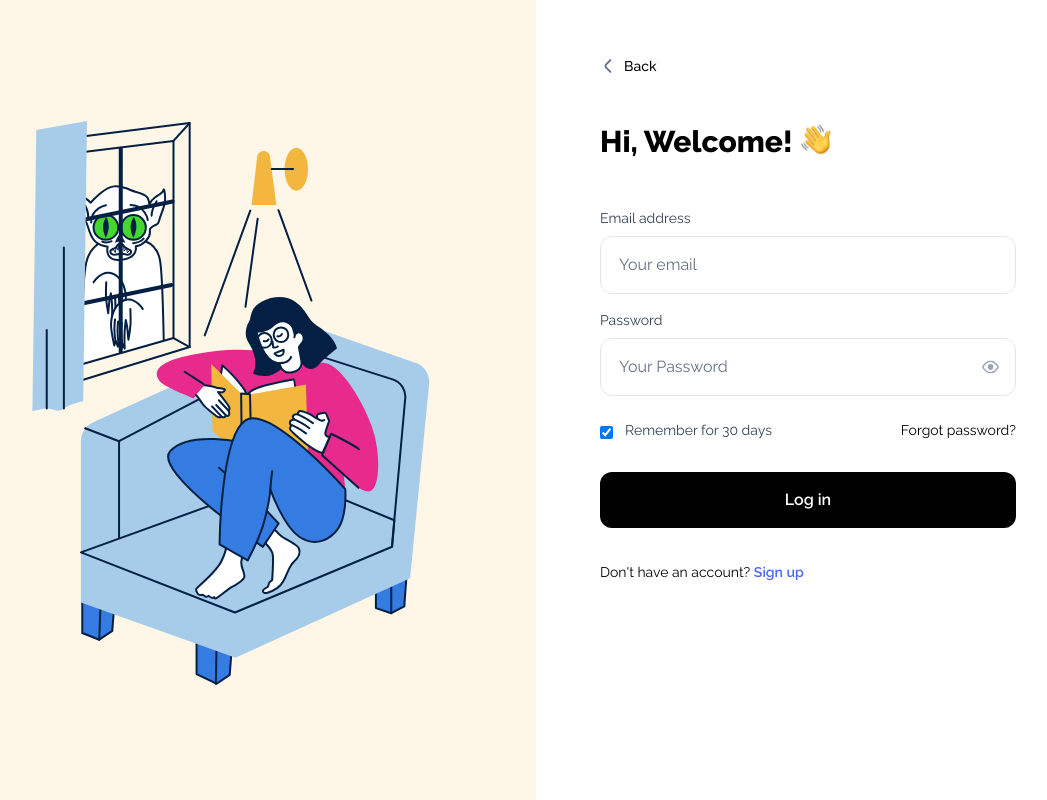
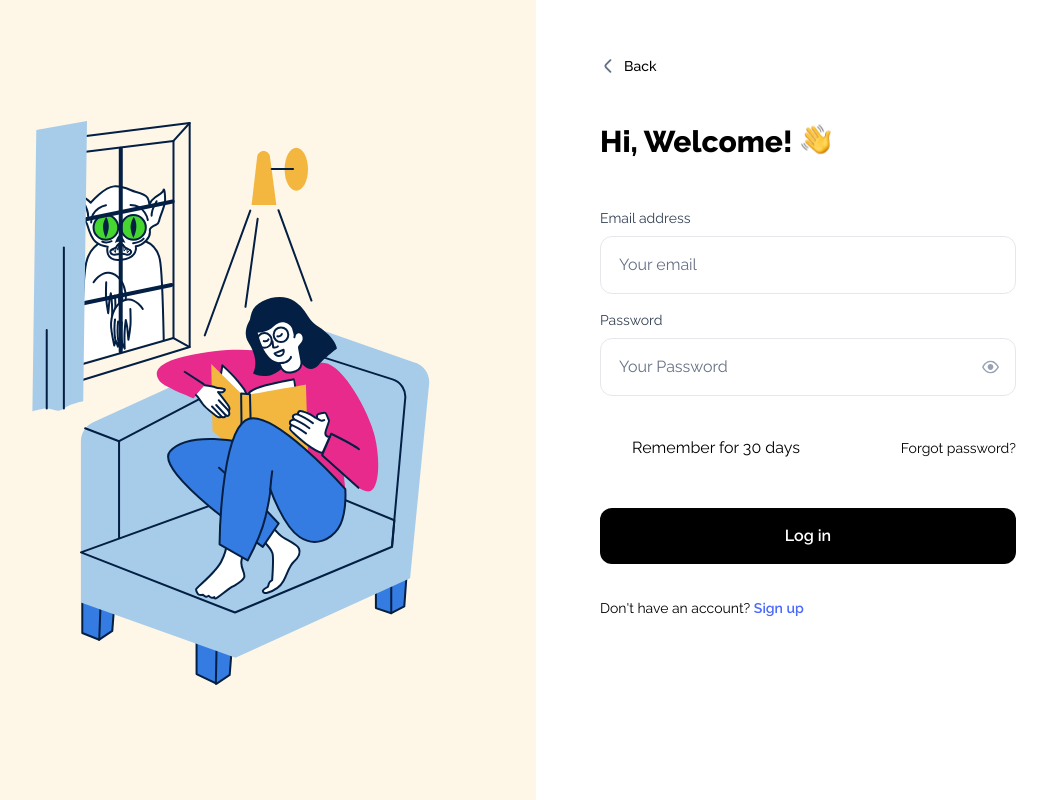
Before and after one commit to SousouBer/quizwiz-frontend, a Vue app: page /login in a window 1280 px wide. Shown: the whole page, without its empty margins (40-1087 px from the left). Built offline with nearby package versions, Linux system fonts and the light colour scheme.

Commit message:
refactor: use custom checkbox for login and register, fix style issues

```diff
--- a/src/assets/styles.css
+++ b/src/assets/styles.css
@@ -22,16 +22,16 @@
   transform: translate(-4rem, 65%);
 }
 
-.input-radio {
+.input-checkbox {
   appearance: none;
   cursor: pointer;
   border-radius: 50%;
 }
 
-.input-radio:checked {
+.input-checkbox:checked {
   background-color: #000;
 }
 
-.input-radio:checked + .show-tick-icon {
+.input-checkbox:checked + .show-tick-icon {
   display: block;
 }
--- a/src/components/ui/form/InputRadio.vue
+++ b/src/components/ui/form/InputCheckbox.vue
@@ -1,10 +1,10 @@
 <template>
   <div class="flex flex-row items-center gap-3 my-6 relative">
     <Field
-      class="w-5 h-5 input-radio"
-      type="chckbox"
-      :id="identifier"
-      :name="identifier"
+      class="w-5 h-5 input-checkbox"
+      type="checkbox"
+      :name="name"
+      v-model="isChecked"
     />
     <IconTick
       width="15"
@@ -12,7 +12,7 @@
       class="cursor-pointer absolute hidden show-tick-icon top-0 left-0 transform translate-x-1/4 translate-y-1/3"
       @click="uncheckCheckbox"
     />
-    <label :for="identifier">{{ label }}</label>
+    <label :for="name">{{ label }}</label>
   </div>
 </template>
 
@@ -30,7 +30,7 @@ export default {
       type: String,
       required: true,
     },
-    identifier: {
+    name: {
       type: String,
       required: true,
     },
--- a/src/views/LoginView.vue
+++ b/src/views/LoginView.vue
@@ -33,17 +33,12 @@
           rules="required"
           :error="errors['password'] ? true : false"
         />
-        <div class="flex justify-between py-2">
-          <div class="flex gap-3 items-center">
-            <inputBase
-              inputType="checkbox"
-              inputId="remember"
-              inputName="remember"
-              inputPlaceholder="Remember me"
-              ref="remember"
-            />
-            <label-base labelFor="remember">Remember for 30 days</label-base>
-          </div>
+        <div class="flex justify-between items-center my-2">
+          <InputCheckbox
+            class="my-2"
+            label="Remember for 30 days"
+            name="remember"
+          />
           <router-link to="/forgot-password" class="text-sm"
             >Forgot password?</router-link
           >
@@ -66,8 +61,6 @@
 <script>
 import HeadingForm from "@/components/ui/form/HeadingForm.vue";
 import LinkAuthentication from "@/components/ui/form/LinkAuthentication.vue";
-import InputBase from "@/components/ui/form/InputBase.vue";
-import LabelBase from "@/components/ui/form/LabelBase.vue";
 import ButtonSubmit from "@/components/ui/form/ButtonSubmit.vue";
 import IconHand from "@/components/icons/IconHand.vue";
 import LayoutsForm from "@/components/layouts/LayoutsForm.vue";
@@ -75,6 +68,7 @@ import LayoutsAuthImage from "@/components/layouts/LayoutsAuthImage.vue";
 import WrappersLinkAuthentication from "@/components/wrappers/WrappersLinkAuthentication.vue";
 import LayoutsAuthMain from "@/components/layouts/LayoutsAuthMain.vue";
 import InputAuth from "@/components/ui/form/InputAuth.vue";
+import InputCheckbox from "@/components/ui/form/InputCheckbox.vue";
 
 import { Form as ValidationForm } from "vee-validate";
 import instance from "../services/Auth";
@@ -84,8 +78,6 @@ export default {
   components: {
     HeadingForm,
     LinkAuthentication,
-    InputBase,
-    LabelBase,
     ButtonSubmit,
     IconHand,
     LayoutsForm,
@@ -94,6 +86,7 @@ export default {
     LayoutsAuthMain,
     InputAuth,
     ValidationForm,
+    InputCheckbox,
   },
 
   data() {
--- a/src/views/RegisterView.vue
+++ b/src/views/RegisterView.vue
@@ -50,9 +50,9 @@
           rules="required|confirmed:password"
           :error="errors['password_confirmation'] ? true : false"
         />
-        <InputRadio
+        <InputCheckbox
           label="I accept the terms and privacy policy"
-          identifier="terms_and_policy"
+          name="terms"
           rules="requiredCheckbox"
         />
         <button-submit>Sign up</button-submit>
@@ -71,7 +71,7 @@ import LayoutsAuthImage from "@/components/layouts/LayoutsAuthImage.vue";
 import WrappersLinkAuthentication from "@/components/wrappers/WrappersLinkAuthentication.vue";
 import LayoutsAuthMain from "@/components/layouts/LayoutsAuthMain.vue";
 import InputAuth from "@/components/ui/form/InputAuth.vue";
-import InputRadio from "@/components/ui/form/InputRadio.vue";
+import InputCheckbox from "@/components/ui/form/InputCheckbox.vue";
 
 import { Form as ValidationForm } from "vee-validate";
 import instance from "../services/Auth";
@@ -89,7 +89,7 @@ export default {
     LayoutsAuthMain,
     ValidationForm,
     InputAuth,
-    InputRadio,
+    InputCheckbox,
   },
 
   methods: {
```
